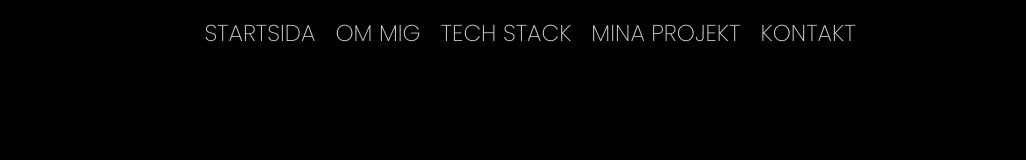
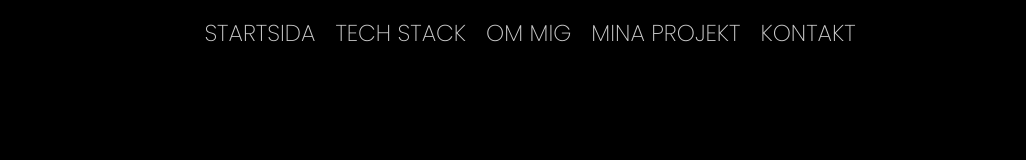
Before and after one commit to lindelind/portfolio, a React (Vite) app in the folder client/: page / in a window 1280 px wide. Shown: the top 160 px of the page, without its empty margins (120-1146 px from the left). Built offline with nearby package versions, Linux system fonts and the light colour scheme.

Commit message:
fixed firebase.json-fil and changed order on menuitems i nav

```diff
--- a/client/src/components/Navigation.tsx
+++ b/client/src/components/Navigation.tsx
@@ -17,8 +17,8 @@ const { t } = useTranslation();
 
 const menuItems = [
   { label: t("menu.home"), key: "home", href: "/#home" },
+  { label: t("menu.techstack"), key: "techstack", href: "/#techstack" },
   { label: t("menu.about"), key: "about", href: "/#about-me" },
-  { label: t("menu.techstack"), key: "techstack", href: "/#techstack" },
   { label: t("menu.projects"), key: "projects", href: "/#projects" },
   { label: t("menu.contact"), key: "contact", href: "/#contact" },
 ];
```
Also changed, not shown: client/firebase.json.
